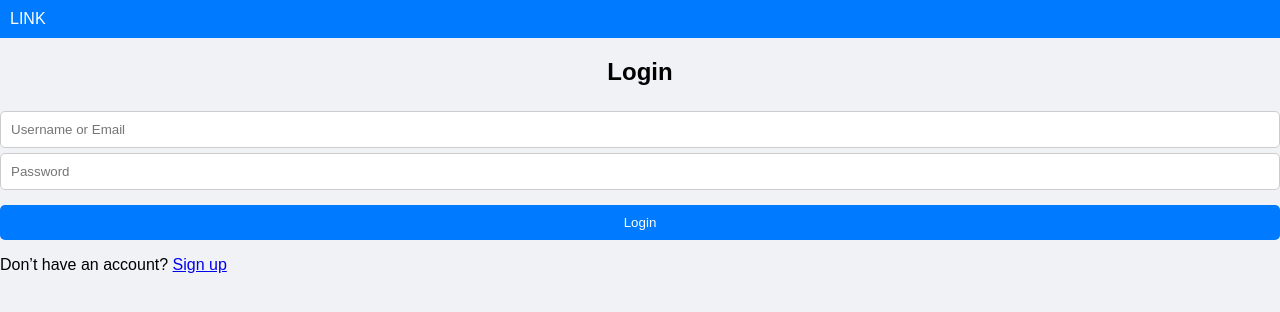
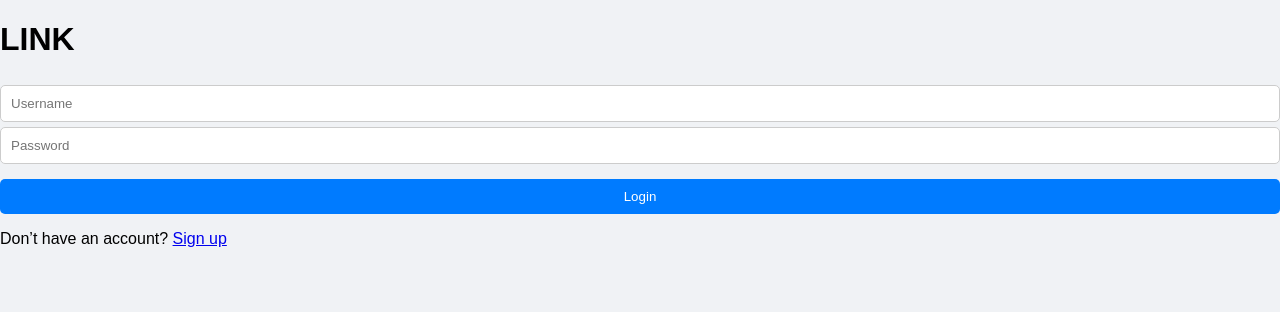
Before and after one commit to david1111402/Chat-app-main, a Python web app: template templates/login.html in a window 1280 px wide. Shown: the top 312 px of the page. Run offline with Jinja, Linux system fonts and the light colour scheme; the template is opened without the code that fills it, so the values that code supplies are empty.

Commit message:
Update login.html

```diff
--- a/templates/login.html
+++ b/templates/login.html
@@ -2,23 +2,19 @@
 <html lang="en">
 <head>
   <meta charset="utf-8" />
-  <title>LINK - Login</title>
+  <title>Login - LINK</title>
   <link rel="stylesheet" href="{{ url_for('static', filename='styles.css') }}">
   <meta name="viewport" content="width=device-width, initial-scale=1" />
 </head>
 <body>
-  <header>
-    <div class="brand">LINK</div>
-  </header>
-
-  <main class="form-container">
-    <h2>Login</h2>
-    <form method="POST" action="/login">
-      <input type="text" name="username" placeholder="Username or Email" required />
-      <input type="password" name="password" placeholder="Password" required />
+  <main class="auth-container">
+    <h1 class="brand">LINK</h1>
+    <form method="POST" class="auth-form">
+      <input type="text" name="username" placeholder="Username" required>
+      <input type="password" name="password" placeholder="Password" required>
       <button type="submit">Login</button>
     </form>
-    <p>Don’t have an account? <a href="/signup">Sign up</a></p>
+    <p>Don’t have an account? <a href="{{ url_for('signup') }}">Sign up</a></p>
   </main>
 </body>
 </html>
```
